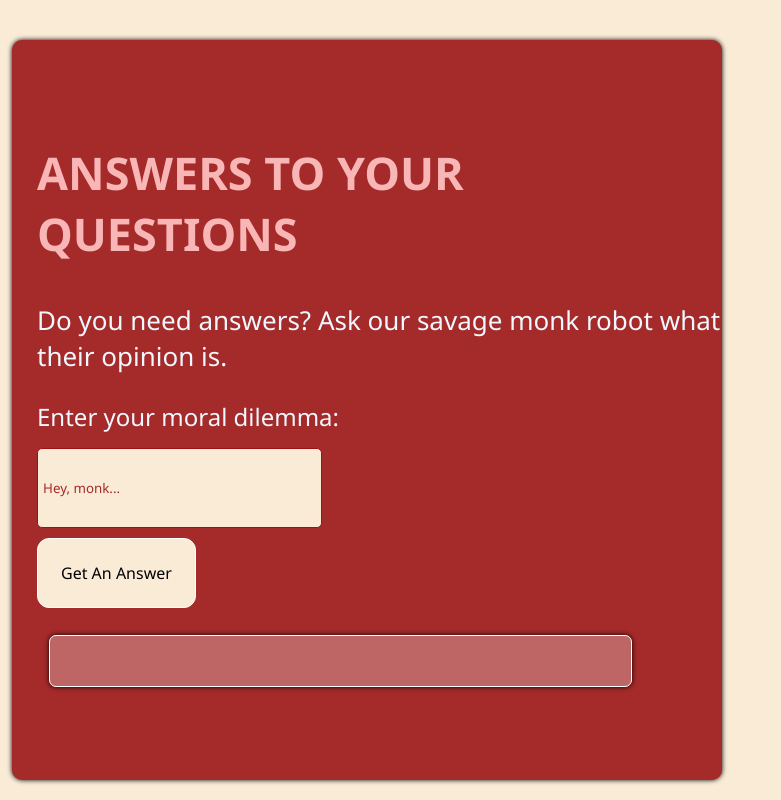
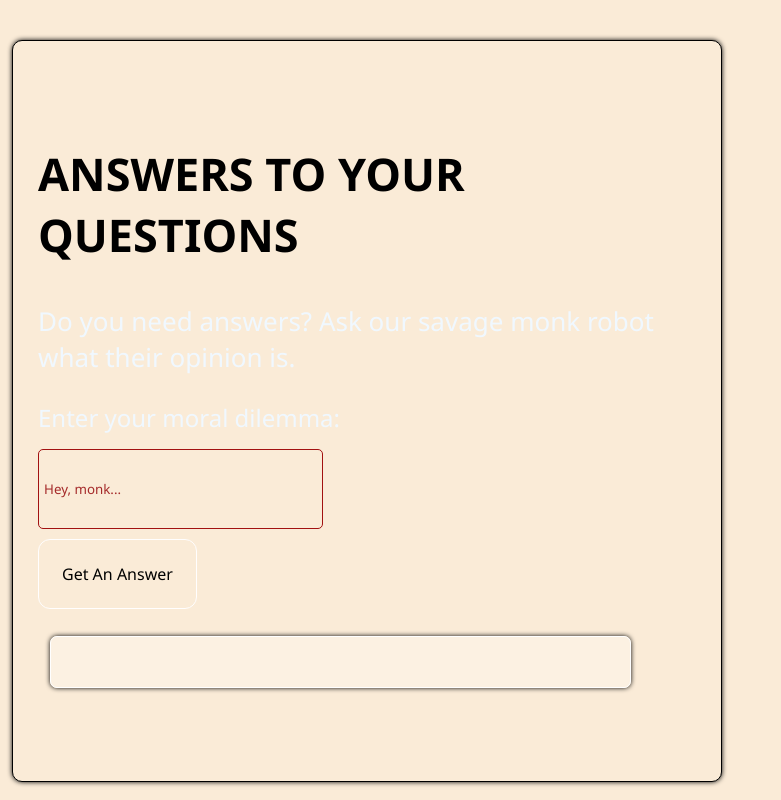
Before and after one commit to Kaileeneo/horoscopeAndroidVer, a plain HTML site: page index.html in a window 1280 px wide. Shown: the whole page, without its empty margins (0-781 px from the left). Drawn offline with nearby package versions, Linux system fonts and the light colour scheme.

Commit message:
Update horoscopeAndroid.css

```diff
--- a/horoscopeAndroid.css
+++ b/horoscopeAndroid.css
@@ -4,12 +4,11 @@
 }
 
 .container{
-    background-color: brown;
     font-size: 23px;
     margin-top: 40px;
     margin-left: 4px;
     margin-right: 550px;
-    border: none;
+    border: 1px solid black;
     padding-left: 25px;
     padding-top: 65px;
     padding-bottom: 65px;
@@ -19,19 +18,19 @@
 
 h2{
     font-weight: bolder;
-    background-color: brown;
-    color: rgb(249, 182, 182);
+    background-color: antiquewhite;
+    color: black;
     font-size: 45px;
 }
 
 .desc{
-    background-color: brown;
+    background-color: antiquewhite;
     color: aliceblue;
     font-size: 26px;
 }
 
 label{
-    background-color: brown;
+    background-color: antiquewhite;
     color: aliceblue;
     font-size: 24px;
 }
```
